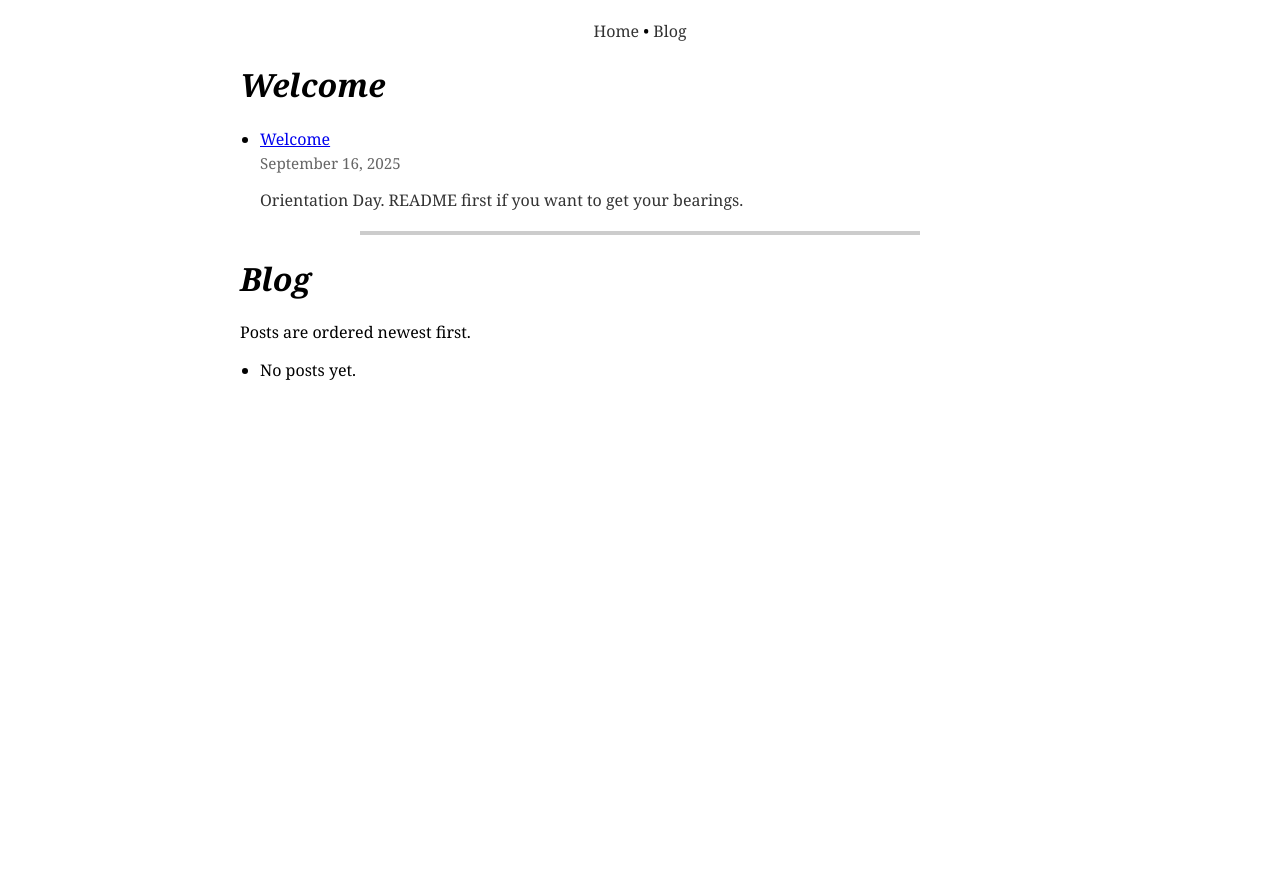
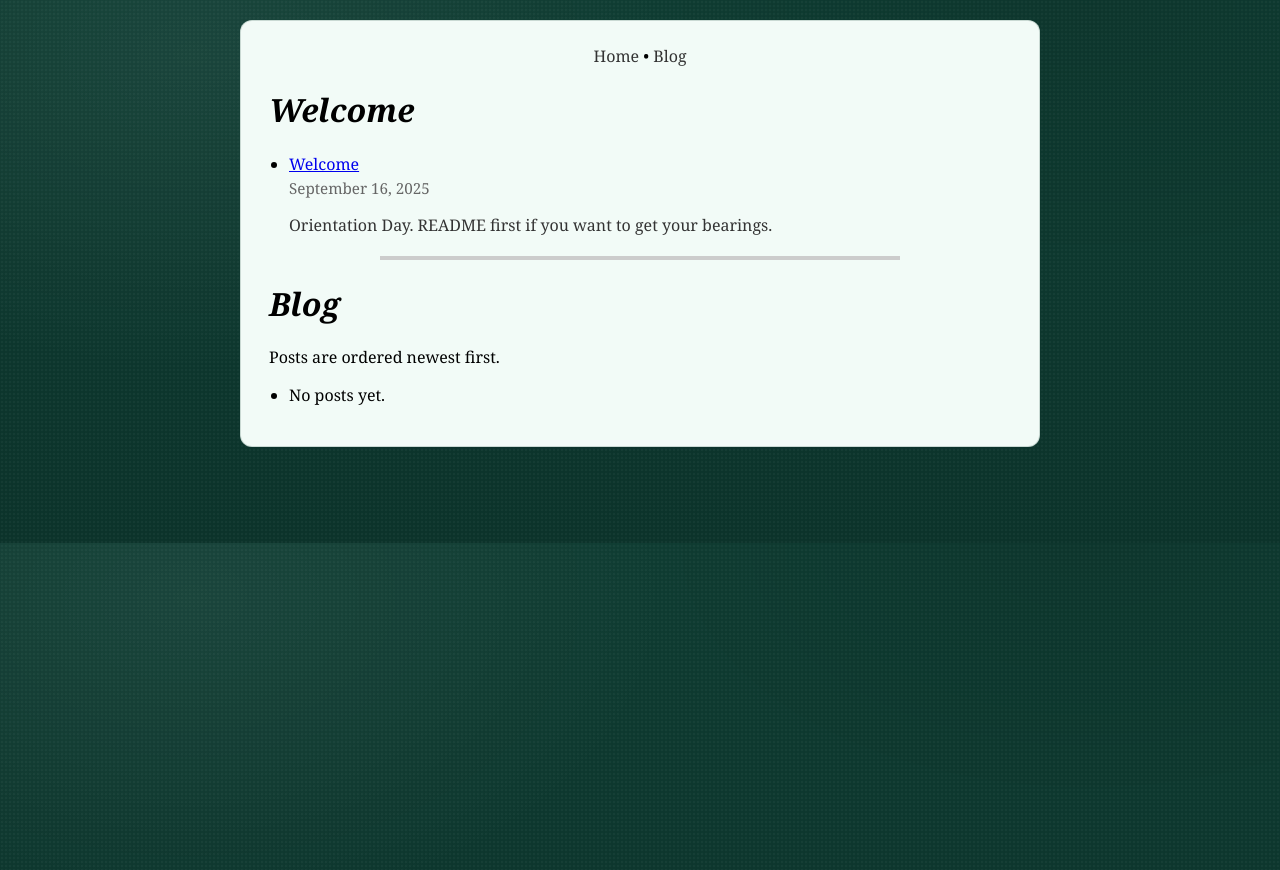
Before and after one commit to mvyleteljr/mvyleteljr.github.io, a Jekyll site: the page built from blog/index.html, in a window 1280 px wide. Shown: the top 870 px of the page. Built offline with Jekyll 4.4.1, drawn with Linux system fonts in a browser that asks for light colours.

Commit message:
fine, some styling

```diff
--- a/_layouts/default.html
+++ b/_layouts/default.html
@@ -10,14 +10,31 @@
         font-family: Georgia, "Times New Roman", Times, serif;
         margin: 0;
         padding: 20px;
+        padding-bottom: 60px; /* extra breathing room at bottom */
         display: flex;
         flex-direction: column;
         align-items: center;
+        /* Phthalo-green textured background with a nearly invisible pattern */
+        background-color: #0f3d33; /* phthalo-ish base */
+        background-image:
+          radial-gradient(1200px 800px at 15% 10%, rgba(255,255,255,0.05), transparent 40%),
+          radial-gradient(1000px 600px at 85% 0%, rgba(0,0,0,0.10), transparent 45%),
+          radial-gradient(circle, rgba(255,255,255,0.03) 1px, transparent 1.1px),
+          radial-gradient(circle, rgba(0,0,0,0.03) 1px, transparent 1.1px),
+          linear-gradient(180deg, #0f3d33, #0c342b);
+        background-size: auto, auto, 4px 4px, 4px 4px, auto;
+        background-position: center, center, 0 0, 2px 2px, center;
       }
       .container {
         max-width: min(800px, 95%);
         width: 100%;
         text-align: left;
+        box-sizing: border-box;
+        border: 1px solid rgba(12, 61, 47, 0.18); /* subtle green-tinted border */
+        border-radius: 12px;
+        padding: 24px 28px; /* more breathing room */
+        margin-bottom: 36px; /* slight gap from bottom edge */
+        background-color: #f2fbf7; /* barely noticeable green */
       }
       h1 { font-style: italic; text-align: left; }
       h2 { font-style: italic; text-align: left; }
```
Also changed, not shown: index.html (+18 -0 lines).
